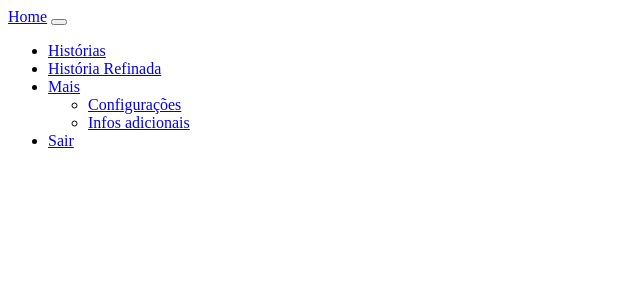
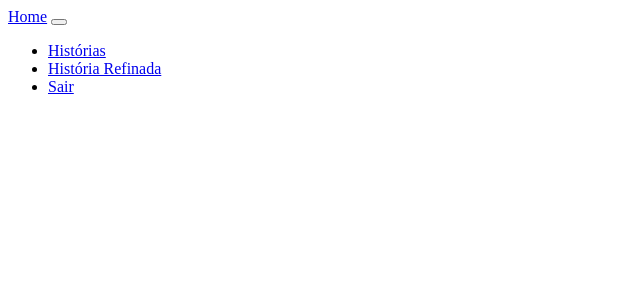
Before and after one commit to JoelHonorio/PROJETO_SIMBA, a PHP site: page /navbar.php in a window 1280 px wide. Shown: the top 300 px of the page, without its empty margins (0-640 px from the left). Run offline with PHP 8.4, Linux system fonts and the light colour scheme.

Commit message:
Aprimoramentos

```diff
--- a/pages/global/navbar.php
+++ b/pages/global/navbar.php
@@ -18,14 +18,6 @@
           <a class="nav-link" href="../main/histdetal.php">História Refinada</a>
         </li>
 
-        <li class="nav-item dropdown">
-          <a class="nav-link dropdown-toggle" href="#" id="dropdown09" data-bs-toggle="dropdown" aria-expanded="false">Mais</a>
-          <ul class="dropdown-menu" aria-labelledby="dropdown09">
-            <li><a class="dropdown-item" href="#">Configurações</a></li>
-            <li><a class="dropdown-item" href="#">Infos adicionais</a></li>
-          </ul>
-        </li>
-
         <li class="nav-item">
           <a class="nav-link" href="../../php_action/out.php">Sair</a>
         </li>
--- a/pages/main/edithistdetal.php
+++ b/pages/main/edithistdetal.php
@@ -34,7 +34,7 @@
 
 						<div class="col-sm-6">
 							<label for="id" class="form-label">História</label>
-							<input type="text" class="form-control" name="id" id="id" placeholder="id" value="<?php echo $dados['id'] ?>" required>
+							<input type="text" class="form-control" name="id" id="id" placeholder="id" value="<?php echo $dados['id'] ?>" disabled required>
 						</div>
 
 						<div class="col-6">
```
